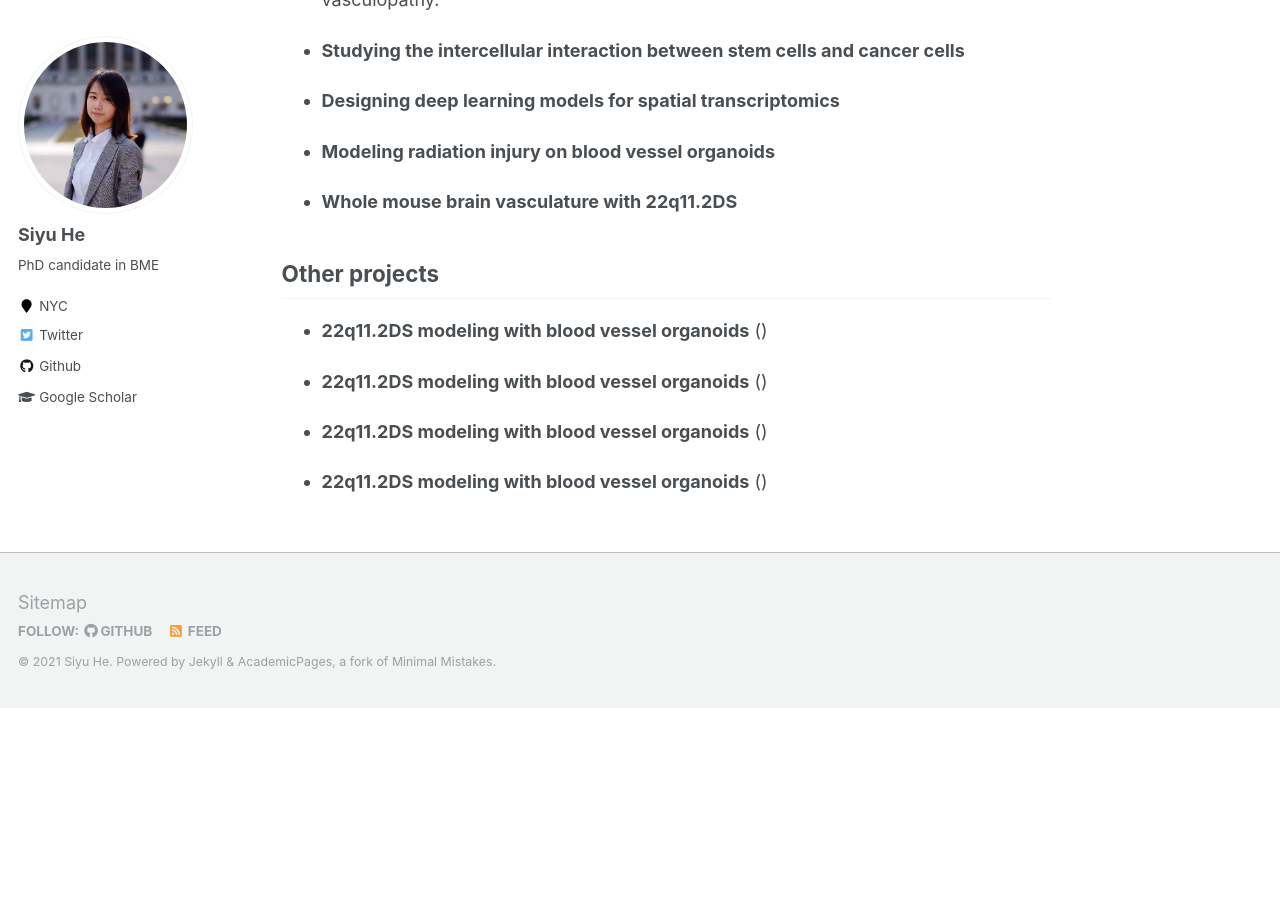
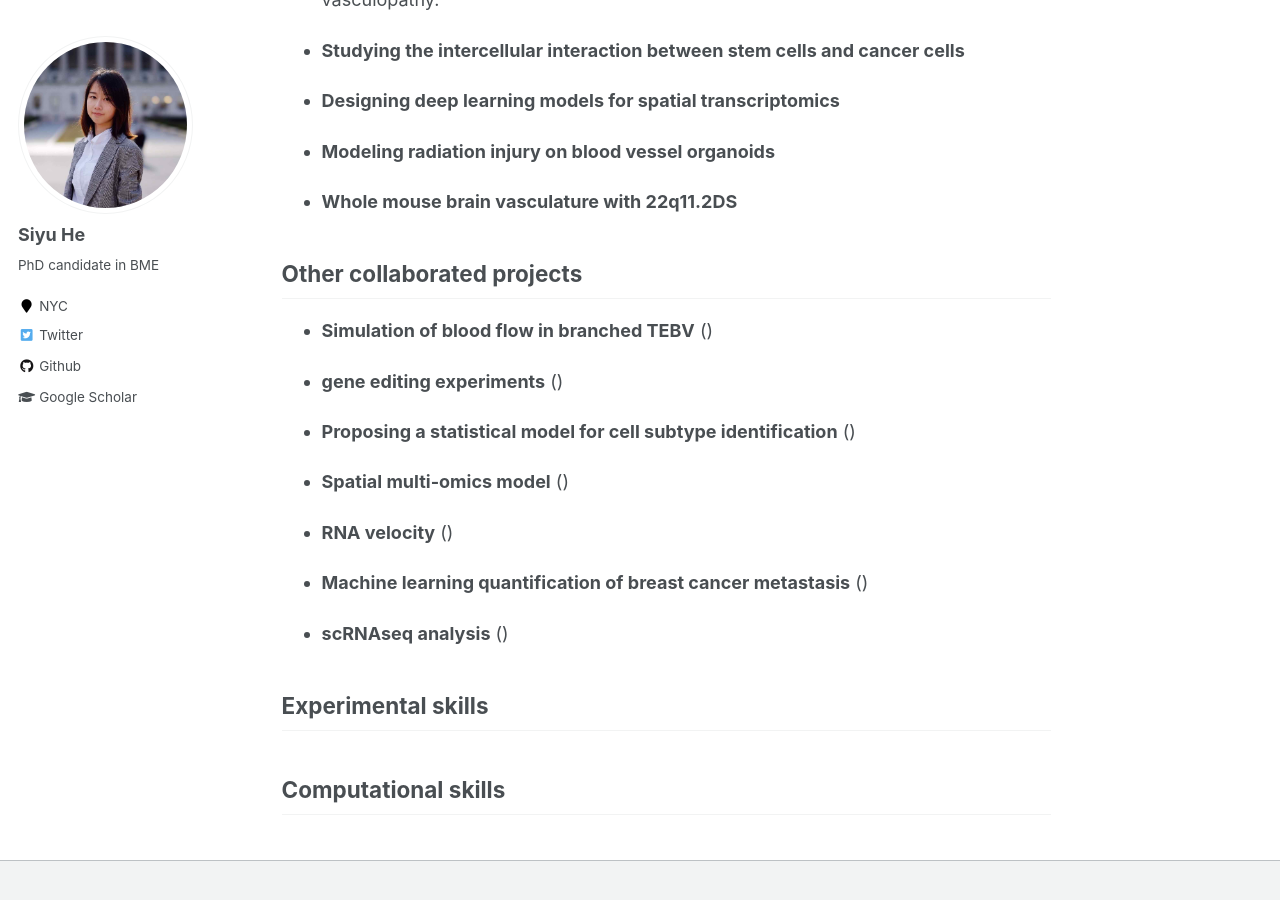
Before and after one commit to siyuh/he-siyu.github.io, a Jekyll site: the page built from _pages/research.md, in a window 1280 px wide and 900 px high, scrolled down 843 px. Built offline with Jekyll 4.4.1, drawn with Linux system fonts in a browser that asks for light colours; before the commit the page ends 1551 px from its top, so only the background shows below that.

Commit message:
Update research.md

```diff
--- a/_pages/research.md
+++ b/_pages/research.md
@@ -20,12 +20,25 @@ The 22q11.2 deletion syndrome (22q11.2 DS) is a genetic disorder caused by micro
 * **Whole mouse brain vasculature with 22q11.2DS**
 
 
-Other projects
+Other collaborated projects
 ----
-* **22q11.2DS modeling with blood vessel organoids** ()
+* **Simulation of blood flow in branched TEBV** ()
 
-* **22q11.2DS modeling with blood vessel organoids** ()
+* **gene editing experiments** ()
 
-* **22q11.2DS modeling with blood vessel organoids** ()
+* **Proposing a statistical model for cell subtype identification** ()
 
-* **22q11.2DS modeling with blood vessel organoids** ()
+* **Spatial multi-omics model** ()
+
+* **RNA velocity** ()
+
+* **Machine learning quantification of breast cancer metastasis** ()
+
+* **scRNAseq analysis** ()
+
+Experimental skills
+----
+
+
+Computational skills
+----
```
